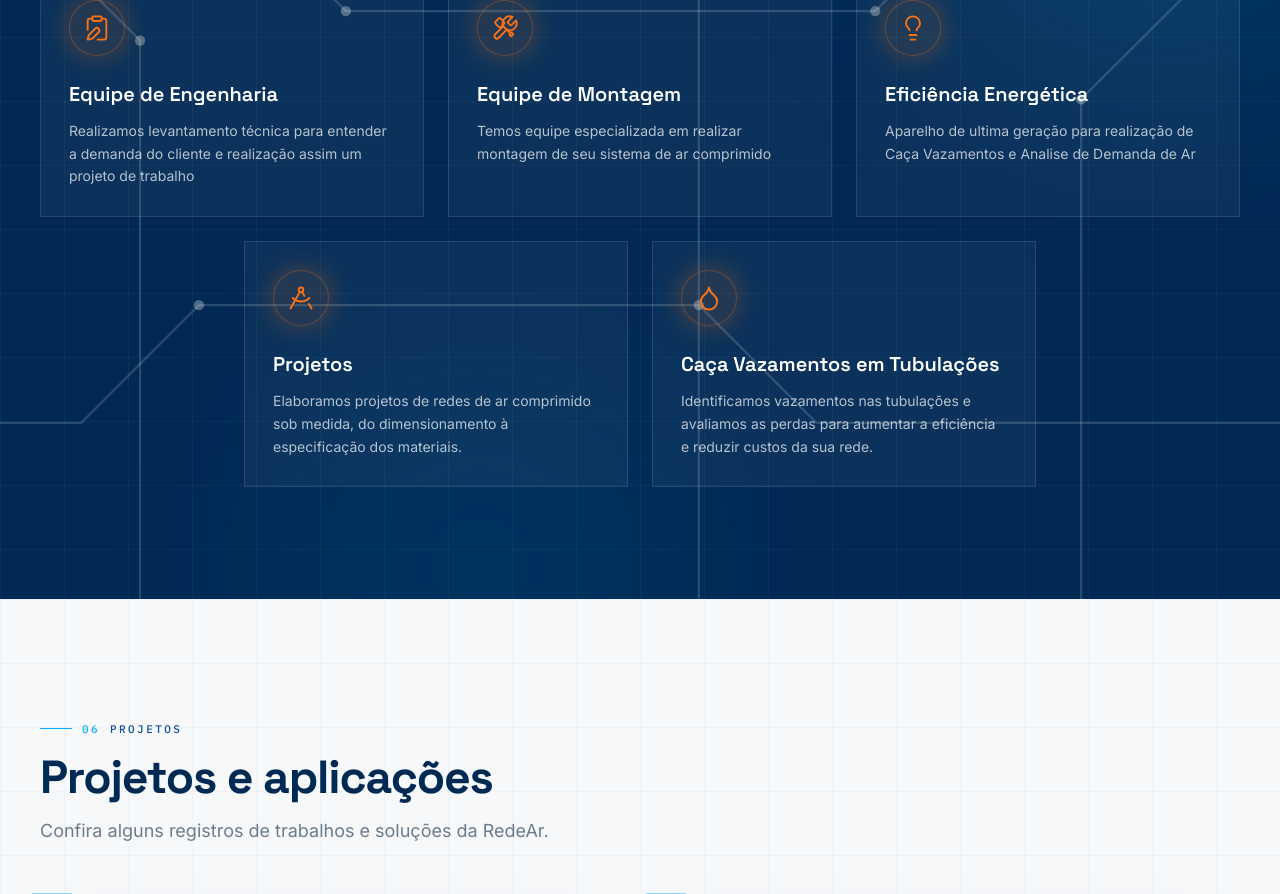
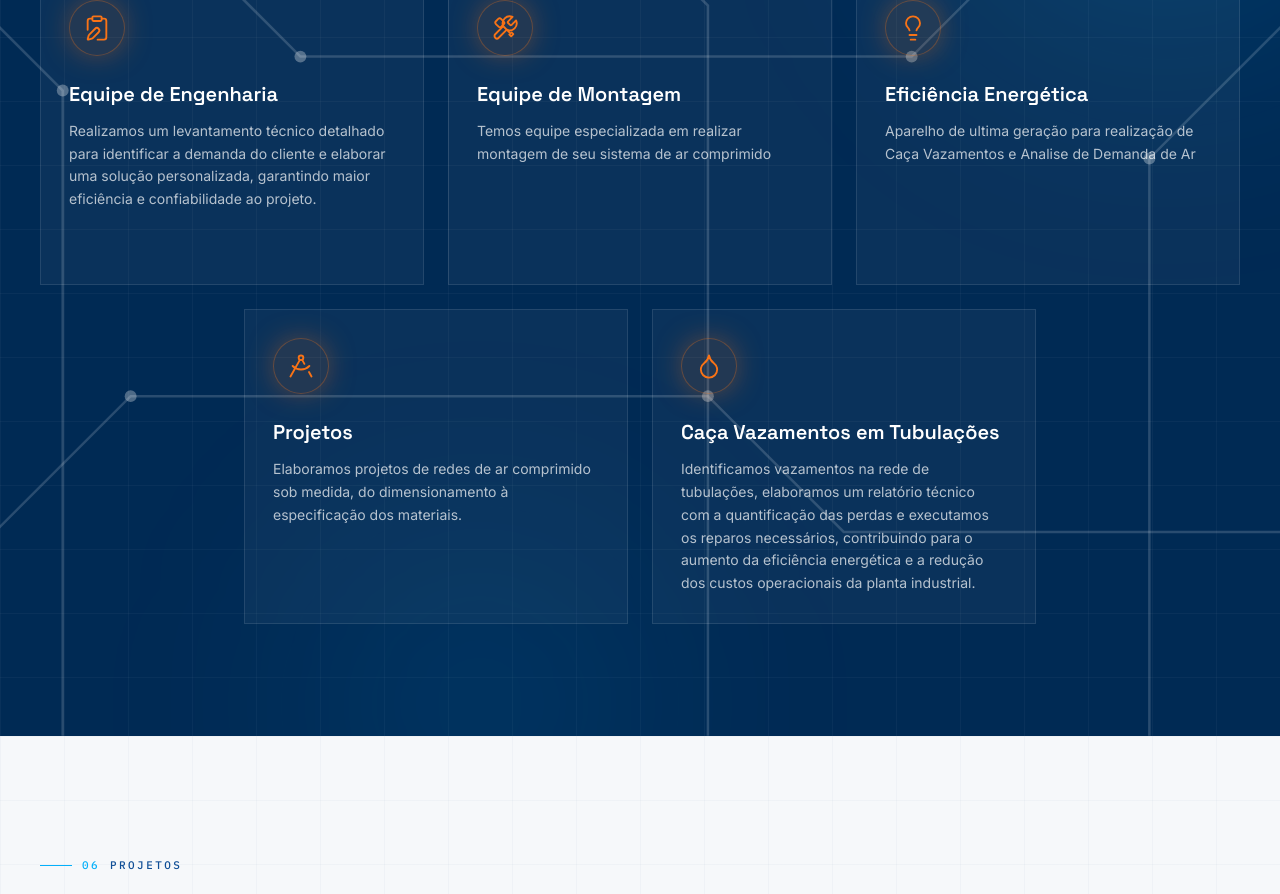
Before and after one commit to canalmeunovohoby3-code/redear, a React (Vite) app: page / in a window 1280 px wide. Shown: the part 4460-5354 px from the top of the page. Built offline with nearby package versions, Linux system fonts and the light colour scheme.

Commit message:
Atualiza textos dos cards Equipe de Engenharia e Caca Vazamentos

```diff
--- a/src/components/Services.tsx
+++ b/src/components/Services.tsx
@@ -39,7 +39,7 @@ const SERVICES: ServiceItem[] = [
   {
     title: 'Equipe de Engenharia',
     description:
-      'Realizamos levantamento técnica para entender a demanda do cliente e realização assim um projeto de trabalho',
+      'Realizamos um levantamento técnico detalhado para identificar a demanda do cliente e elaborar uma solução personalizada, garantindo maior eficiência e confiabilidade ao projeto.',
     Icon: ClipboardPen,
   },
   {
@@ -62,7 +62,7 @@ const SERVICES: ServiceItem[] = [
   {
     title: 'Caça Vazamentos em Tubulações',
     description:
-      'Identificamos vazamentos nas tubulações e avaliamos as perdas para aumentar a eficiência e reduzir custos da sua rede.',
+      'Identificamos vazamentos na rede de tubulações, elaboramos um relatório técnico com a quantificação das perdas e executamos os reparos necessários, contribuindo para o aumento da eficiência energética e a redução dos custos operacionais da planta industrial.',
     Icon: Droplet,
   },
 ]
```
